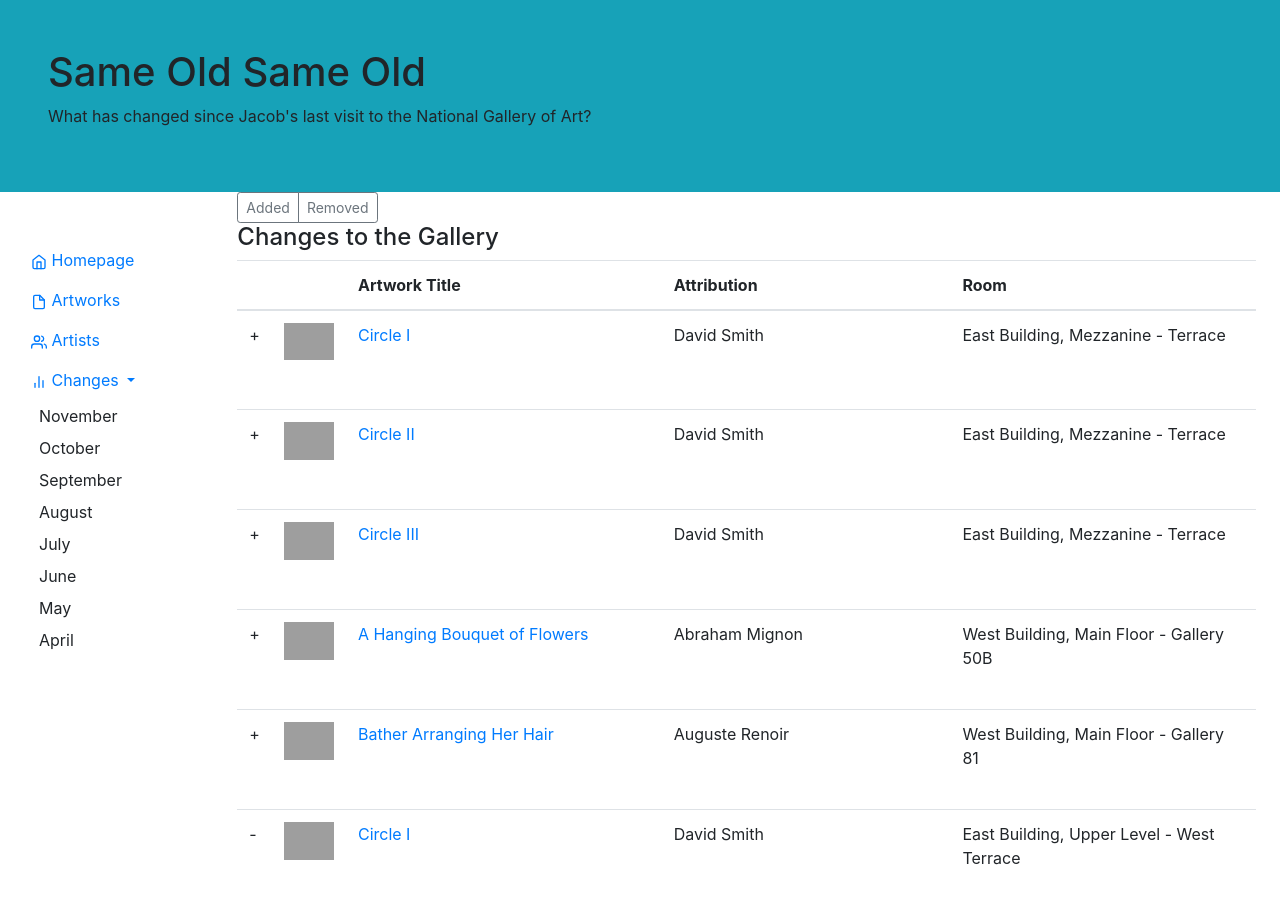
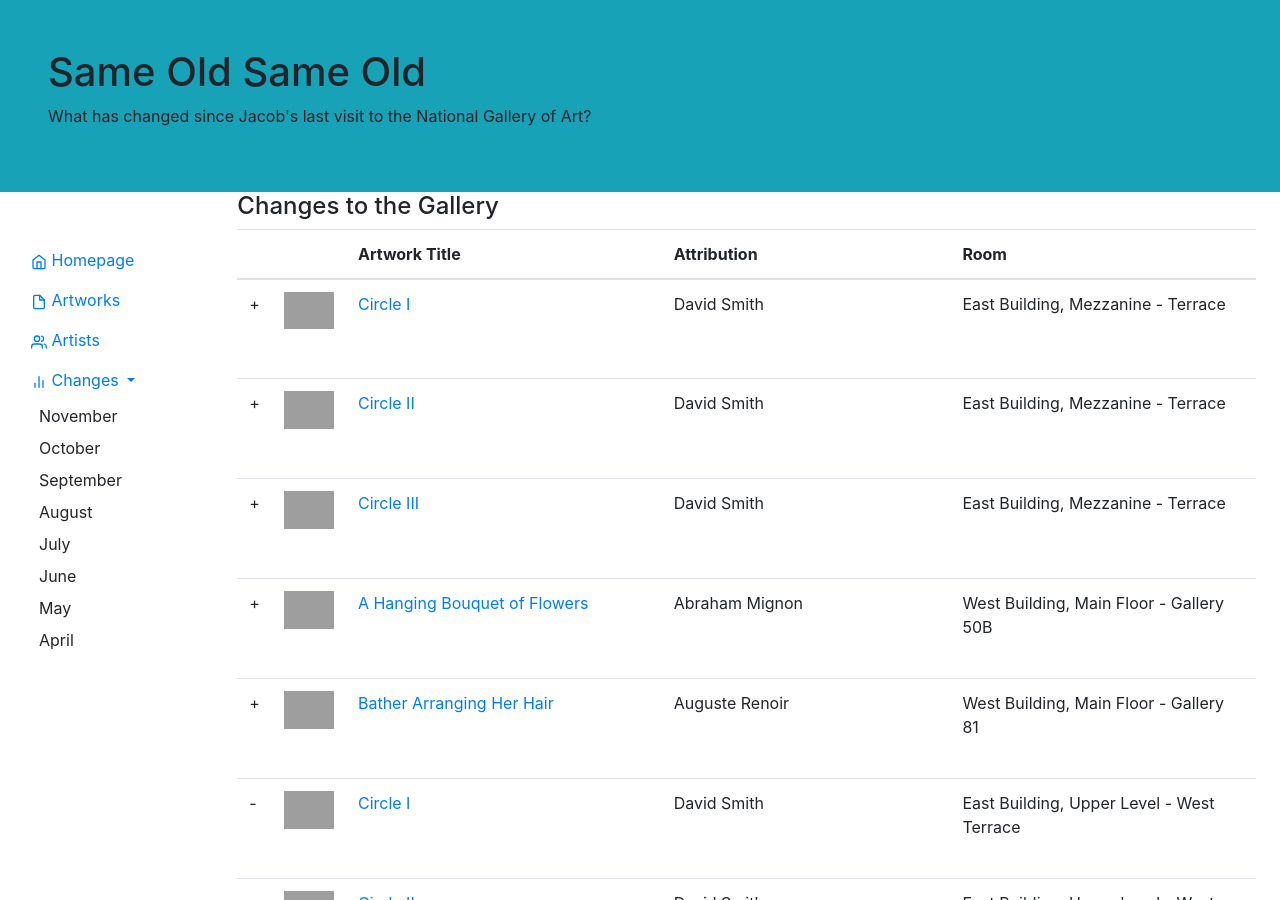
Before and after one commit to jacobmgreer/Same-Old-Same-Old, a Jekyll site: the page built from galleries/east/index.md, in a window 1280 px wide and 900 px high. Built offline with Jekyll 4.4.1, drawn with Linux system fonts in a browser that asks for light colours; our own code applies the rules of GitHub Pages for plain Markdown files; grey boxes are pictures that could not be loaded.

Commit message:
Update default.html

```diff
--- a/_layouts/default.html
+++ b/_layouts/default.html
@@ -55,13 +55,6 @@
     </nav>
 
     <main role="main" class="col-md-9 ml-sm-auto col-lg-10 px-4">
-        <div class="btn-toolbar mb-2 mb-md-0 align-items-md-center">
-          <div class="btn-group mr-2">
-            <button type="button" class="btn btn-sm btn-outline-secondary">Added</button>
-            <button type="button" class="btn btn-sm btn-outline-secondary">Removed</button>
-          </div>
-        </div>
-
       <h4>Changes to the Gallery</h4>
       <div class="table-responsive">
           {{ content }}
```
